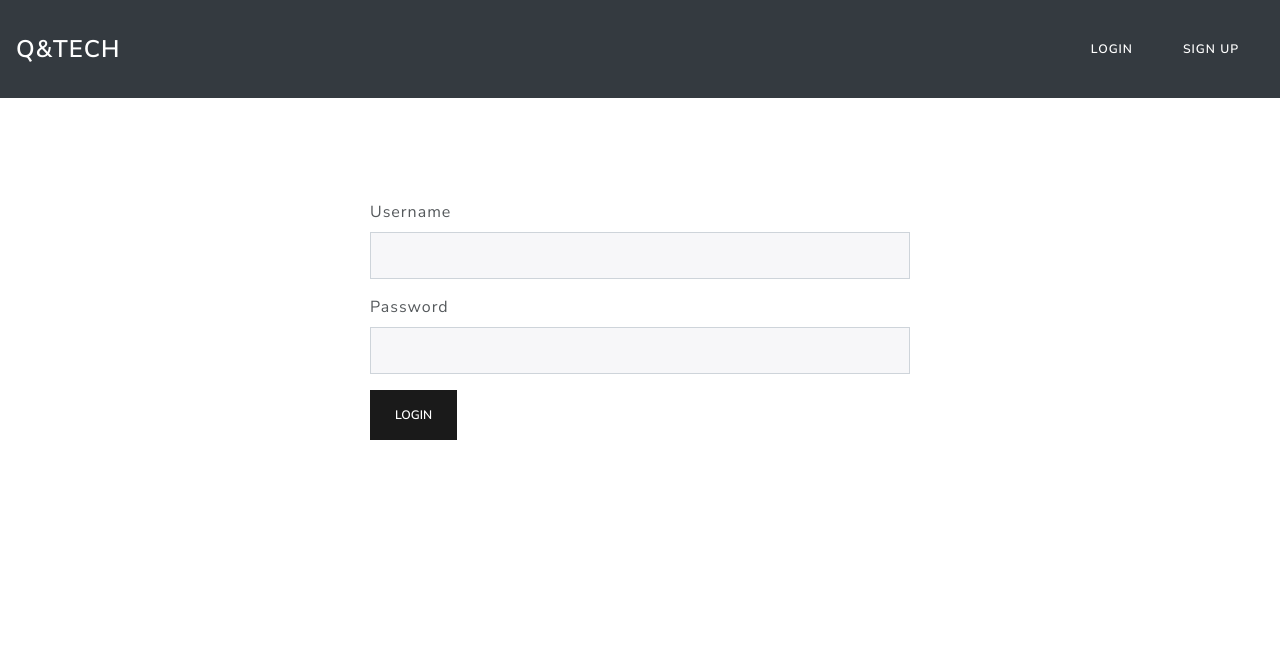
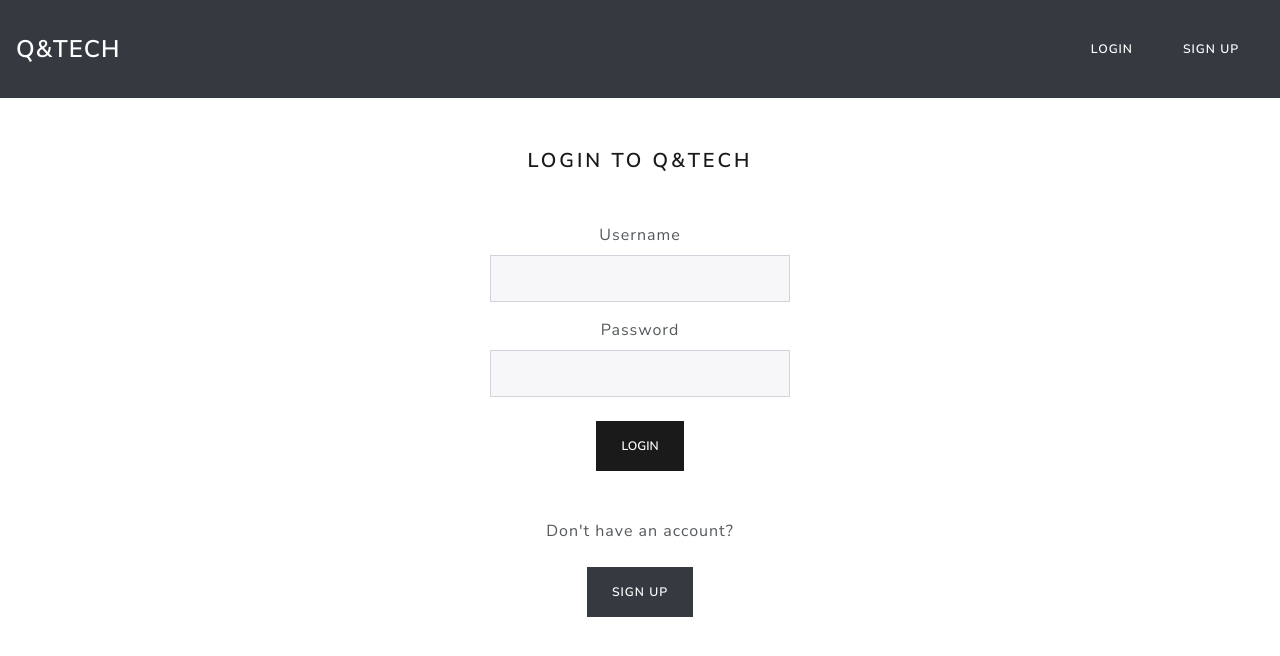
Before and after one commit to RuwanjiAmarasinghe/Q-TECH-APP, a CodeIgniter app: the page made by application/views/Login.php in a window 1280 px wide. Shown: the top 656 px of the page. Run offline with CodeIgniter, Linux system fonts and the light colour scheme; data that the repository does not hold is empty; some libraries are stand-ins or nearby versions.

Commit message:
code updates and changes were done.

```diff
--- a/application/controllers/Home.php
+++ b/application/controllers/Home.php
@@ -43,6 +43,9 @@ class Home extends CI_Controller
 		$this->data['showForm'] = true;
 		$this->load->view('home', $this->data);
 	}
+
+
+
 
 
 	public function ask_question()
--- a/application/models/Answer_model.php
+++ b/application/models/Answer_model.php
@@ -8,7 +8,8 @@ class Answer_model extends CI_Model
 		$data = array(
 			'answer' => $answer,
 			'question_id' => $question_id,
-			'user_id' => $user_id
+			'user_id' => $user_id,
+			'date_answered' => date('Y-m-d H:i:s'),
 		);
 		return $this->db->insert('answers', $data);
 	}
@@ -20,6 +21,7 @@ class Answer_model extends CI_Model
 		$this->db->from('answers');
 		$this->db->join('questions', 'answers.question_id = questions.id');
 		$this->db->where('answers.user_id', $user_id);
+		$this->db->order_by('answers.date_answered', 'DESC');
 		$result = $this->db->get()->result_array();
 
 		if ($result === null) {
@@ -32,6 +34,7 @@ class Answer_model extends CI_Model
 	{
 		$this->db->where('user_id', $user_id);
 		$this->db->where('is_correct', 1); // Only get answers marked as correct
+		$this->db->order_by('date_answered', 'DESC');
 		$query = $this->db->get('answers');
 		return $query->result_array();
 	}
--- a/application/views/Header.php
+++ b/application/views/Header.php
@@ -30,16 +30,21 @@
 				<a class="navbar-brand"><?= isset($title) ? $title : '' ?></a>
             </li>
         </ul>
+        <?php if (isset($show_welcome) && $show_welcome && isset($username)): ?>
+            <div class="navbar-text" style="margin-right: 15px;">
+                Welcome, <a href="<?php echo site_url('user/profile'); ?>"><?= $username ?></a>
+            </div>
+        <?php endif; ?>
         <?php if (isset($user_id) && $user_id): ?>
             <div class="navbar-text" style="margin-right: 15px;">
                 Welcome, <a href="<?php echo site_url('user/profile'); ?>"><?= $username ?></a>
             </div>
-            <?php if (isset($title) && $title == 'Profile'): ?>
+            <?php if (isset($title) && ($title == 'Profile')): ?>
                 <form class="form-inline" action="<?php echo site_url('user/logout'); ?>" method="post">
                     <button type="submit" class="btn btn-danger">Logout</button>
                 </form>
             <?php endif; ?>
-        <?php else: ?>
+			<?php elseif ($this->uri->segment(1) != 'login' && $this->uri->segment(1) != 'register' && $this->uri->segment(1) != 'ask_question'): ?>
             <div class="form-inline">
                 <a href="<?php echo site_url('login'); ?>" class="btn btn-dark">Login</a>
                 <a href="<?php echo site_url('register'); ?>" class="btn btn-dark">Sign Up</a>
--- a/application/views/Login.php
+++ b/application/views/Login.php
@@ -11,7 +11,8 @@
 
 <body>
 	<?php $this->load->view('header'); ?>
-	<div class="container" style="padding-top: 8%;">
+	<div class="container" style="padding-top: 4%;">
+	<h5 class="text-center" style="margin-bottom: 50px; font-size: 20px; font-weight: bold;">Login to Q&TECH</h5>
 		<div class="row justify-content-center">
 			<div class="col-md-6">
 
@@ -21,16 +22,22 @@
 					</div>
 				<?php endif; ?>
 				<form action="<?= site_url('login') ?>" method="post">
-					<div class="form-group">
+					<div class="form-group mb-3 text-center">
 						<label for="username">Username</label>
-						<input type="text" class="form-control" id="username" name="username" required>
+						<input type="text" class="form-control" id="username" name="username" required style="max-width: 300px; margin: 0 auto;">
 					</div>
-					<div class="form-group">
+					<div class="form-group mb-4 text-center">
 						<label for="password">Password</label>
-						<input type="password" class="form-control" id="password" name="password" required>
+						<input type="password" class="form-control" id="password" name="password" required style="max-width: 300px; margin: 0 auto;">
 					</div>
-					<div class="form-group">
+					<div class="form-group mb-5 text-center">
 						<button type="submit" class="btn btn-primary">Login</button>
+					</div>
+					<div class="mb-5"></div>
+					<p class="text-center">Don't have an account?</p>
+					<div class="mb-4"></div>
+					<div class="form-group text-center">
+						<a href="<?= site_url('register') ?>" class="btn btn-dark">Sign Up</a>
 					</div>
 				</form>
 			</div>
--- a/application/views/Register.php
+++ b/application/views/Register.php
@@ -12,7 +12,8 @@
 
 <body>
 	<?php $this->load->view('header'); ?>
-	<div class="container" style="padding-top:8%;">
+	<div class="container" style="padding-top:4%;">
+	<h5 class="text-center" style="margin-bottom: 50px; font-size: 20px; font-weight: bold;">Register to Q&TECH</h5>
 		<div class="row justify-content-center">
 			<div class="col-md-6">
 				<?php if ($this->session->flashdata('error')): ?>
@@ -33,7 +34,7 @@
 						<label for="password">Password</label>
 						<input type="password" class="form-control" id="password" name="password" required>
 					</div>
-					<div class="form-group">
+					<div class="form-group text-center">
 						<button type="submit" class="btn btn-primary">Register</button>
 					</div>
 				</form>
```
Also changed, not shown: application/views/Profile.php (+24 -10 lines), application/views/ask_question.php (+11 -4 lines).
